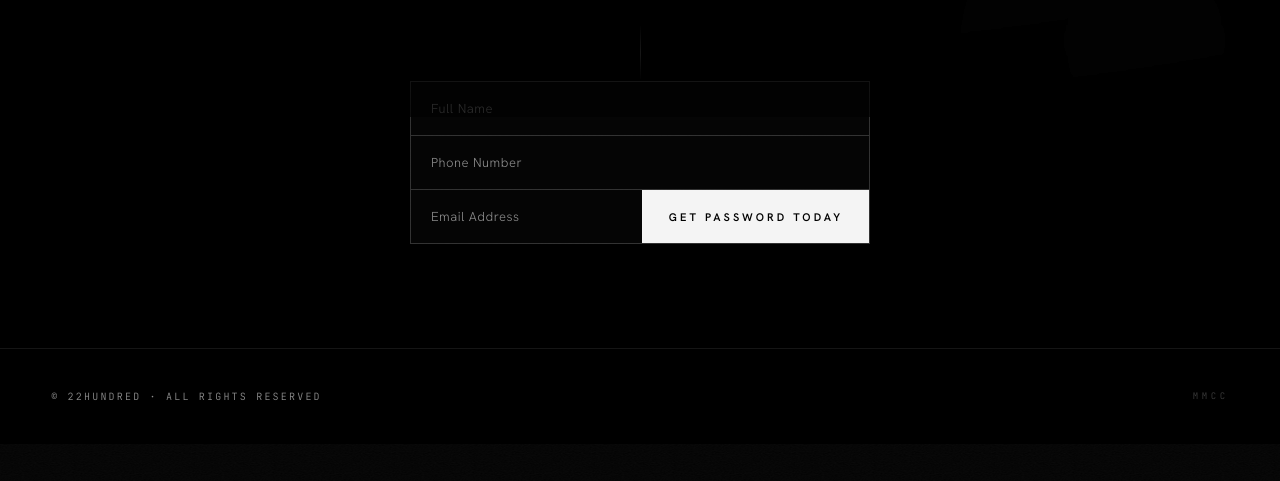
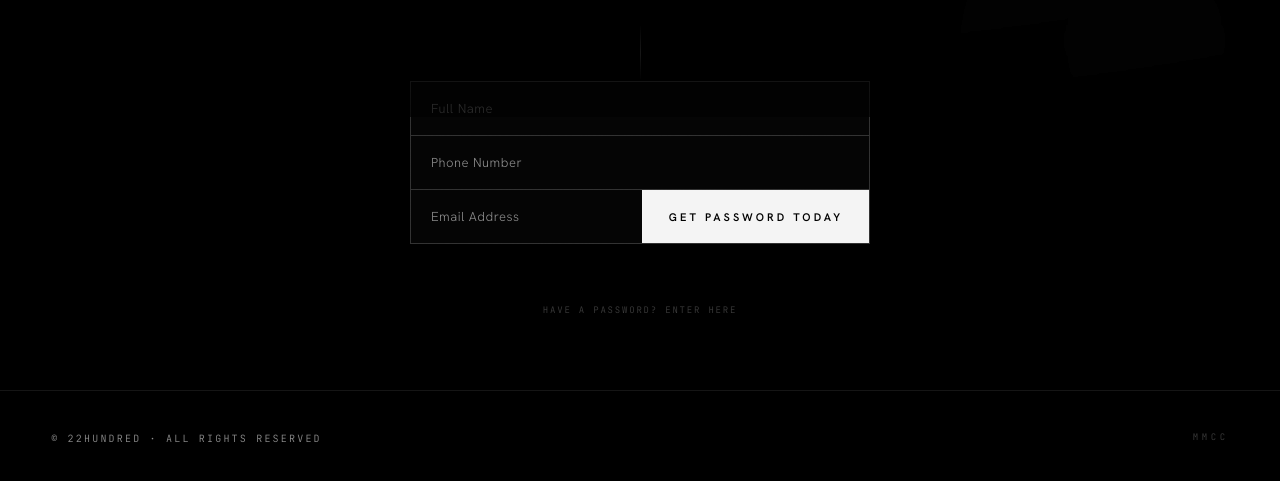
Before and after one commit to qqr9x9f86p-boop/22hundred, a plain HTML site: page index.html in a window 1280 px wide. Shown: the part 683-1164 px from the top of the page. Before the commit the page ends 1127 px from the top, so only its background shows below. Drawn offline with Linux system fonts and the light colour scheme.

Commit message:
add subtle login link below form

```diff
--- a/index.html
+++ b/index.html
@@ -253,6 +253,15 @@
   .form-message.error   { color: #ff6b6b; }
   .form-message.success { color: var(--fg); }
 
+  .login-link {
+    display: block; margin-top: 28px;
+    font-family: var(--mono); font-size: 9px; font-weight: 300;
+    letter-spacing: 0.2em; text-transform: uppercase;
+    color: var(--fg-faint); text-decoration: none;
+    transition: color .3s ease;
+  }
+  .login-link:hover { color: var(--fg-muted); }
+
   /* Countdown */
   .countdown-section {
     padding: 100px var(--pad-x) 100px; text-align: center;
@@ -441,6 +450,9 @@
       </div>
       <div class="form-message" id="formMessage" role="status" aria-live="polite"></div>
     </form>
+
+    <a href="/shop" class="login-link">Have a password? Enter here</a>
+
   </section>
 
   <footer class="footer">
```
